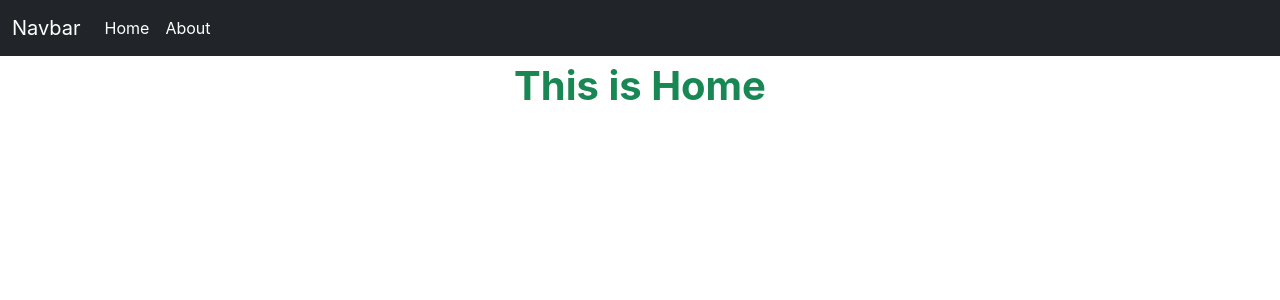
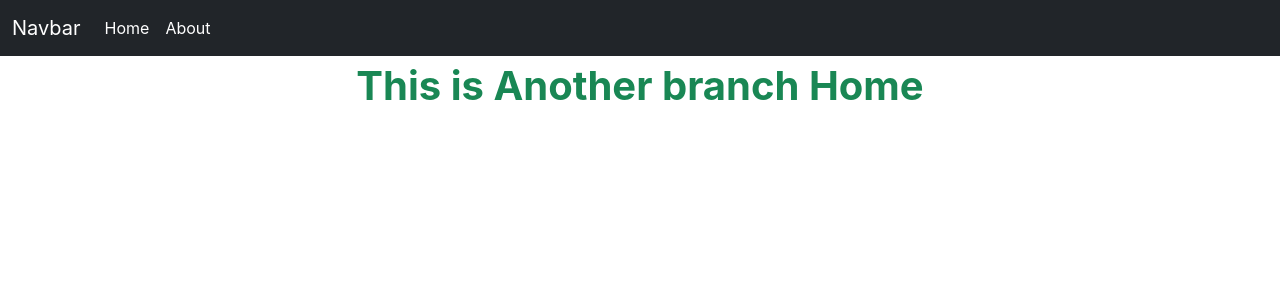
Before and after one commit to prashantirs/iNotebook, a React (Create React App) app: page / in a window 1280 px wide. Shown: the top 300 px of the page. Built offline with nearby package versions, Linux system fonts and the light colour scheme.

Commit message:
Created a new branch

```diff
--- a/src/components/About.js
+++ b/src/components/About.js
@@ -3,7 +3,7 @@ import React from 'react'
 
 const About = () => {
   return (
-    <div className='text-info fw-bold fs-2'> This is About</div>
+    <div className='text-info fw-bold fs-2'> This is Another branch About</div>
   )
 }
 
--- a/src/components/Home.js
+++ b/src/components/Home.js
@@ -2,7 +2,7 @@ import React from 'react'
 
 const Home = () => {
   return (
-    <div className='text-success fw-bold fs-1 text-center'>This is Home</div>
+    <div className='text-success fw-bold fs-1 text-center'>This is Another branch Home</div>
   )
 }
 
```
